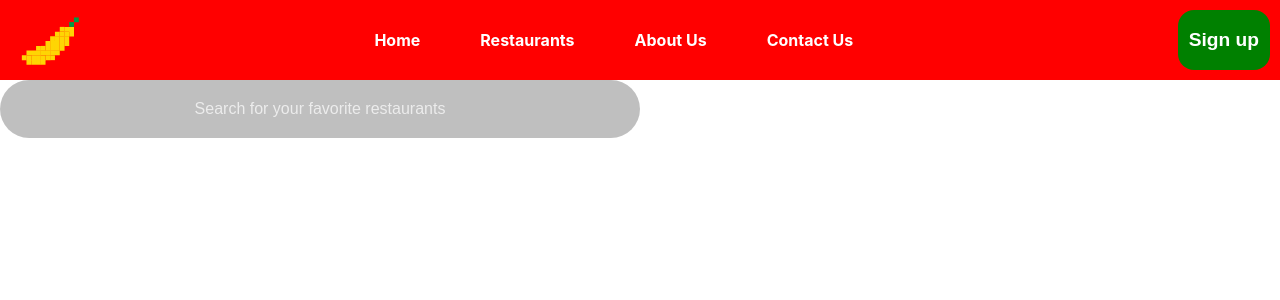
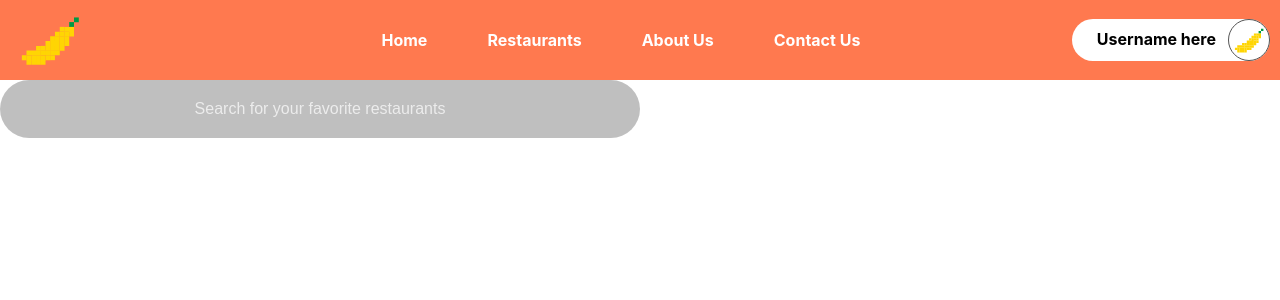
Before and after one commit to janc88/CCAPDEV-MCO, a React (Create React App) app: page / in a window 1280 px wide. Shown: the top 300 px of the page. Built offline with nearby package versions, Linux system fonts and the light colour scheme.

Commit message:
added logged in navbar

```diff
--- a/src/components/Navbar.tsx
+++ b/src/components/Navbar.tsx
@@ -1,9 +1,12 @@
-import React from 'react';
-import { Logo, LogoLink, Nav, NavMenu, NavbarLink } from '../styles/Nav.styled';
+import React, {useState} from 'react';
+import { Logo, LogoLink, Nav, NavSection, NavMenu, NavbarLink } from '../styles/Nav.styled';
 import { Button } from '../styles/Button.styled';
 import logo from '../imgs/banana.svg'
+import UserCard from './UserCard';
 
 function Navbar() {
+    const [isLoggedIn, setIsLoggedIn] = useState(true);
+
   return (
     <Nav>
         <LogoLink to='/home'>
@@ -24,9 +27,22 @@ function Navbar() {
                 Contact Us
             </NavbarLink>
         </NavMenu>
-        <Button color="green">
-            Sign up
-        </Button>
+        <NavSection>
+
+            {!isLoggedIn ?
+            <>
+                <NavbarLink to='/'>
+                    Log In
+                </NavbarLink>
+                <Button bgcolor="white" tcolor="black">
+                    Sign up
+                </Button>
+            </>
+            :
+            <UserCard/>}
+
+        </NavSection>
+
     </Nav>
   );
 }
--- /dev/null
+++ b/src/components/UserCard.tsx
@@ -0,0 +1,15 @@
+import React from 'react';
+import { ProfilePic, UserCardContainer, UserName } from '../styles/UserCard.styled';
+import pic from '../imgs/banana.svg'  //sample only
+
+
+function UserCard() {
+  return (
+   <UserCardContainer>
+        <UserName>Username here</UserName>
+        <ProfilePic src={pic}/>
+    </UserCardContainer>
+  );
+}
+
+export default UserCard;
--- a/src/styles/Button.styled.ts
+++ b/src/styles/Button.styled.ts
@@ -1,13 +1,18 @@
 import styled from "styled-components";
 
-export const Button = styled.button`
+interface buttonProps {
+    bgcolor: string;
+    tcolor: string;
+}
+
+export const Button = styled.button<buttonProps>`
   font-size: larger;
   font-family: Arial, Helvetica, sans-serif;
   font-weight: bold;
-  background-color: ${({color}) => color};
-  color: white;
+  background-color: ${({bgcolor}) => bgcolor};
+  color: ${({tcolor}) => tcolor};
   border-radius: 16px;
-  padding: 11px;
+  padding: 10px 18px 10px 18px;
   transition: .2s ease-in-out 0s;
   border: none;
   outline: none;
@@ -16,7 +21,6 @@ export const Button = styled.button`
     cursor: pointer;
     transform: scale(1.05);
     border-radius: 11px;
-    color: darkred;
   }
 
   &:active{
--- a/src/styles/Nav.styled.ts
+++ b/src/styles/Nav.styled.ts
@@ -4,7 +4,7 @@ import { Link } from 'react-router-dom';
 export const Nav = styled.nav`
     display: flex;
     height: 60px;
-    background-color: red;
+    background-color: #FF794F;
     justify-content: space-between;
     padding: 10px;
 `;
@@ -25,8 +25,11 @@ export const NavbarLink = styled(LogoLink)`
     color: white;
 `;
 
-export const NavMenu = styled.div`
+export const NavSection = styled.div`
     display: flex;
     align-items: center;
-    margin-right: 40px;
 `;
+
+export const NavMenu = styled(NavSection)`
+    margin-left: 80px;
+`;
--- /dev/null
+++ b/src/styles/UserCard.styled.ts
@@ -0,0 +1,20 @@
+import styled from "styled-components";
+
+export const UserCardContainer = styled.div`
+    display: flex;
+    background-color: white;
+    color: black;
+    border-radius: 30px;
+`;
+
+export const UserName = styled.div`
+    font-weight: bold;
+    padding: 10px 12px 10px 25px;
+`;
+
+export const ProfilePic = styled.img.attrs(({src}) => ({src: src}))`
+    border-radius: 50%;
+    width: 40px;
+    height: 40px;
+    border: 1px solid #555;
+`;
```
